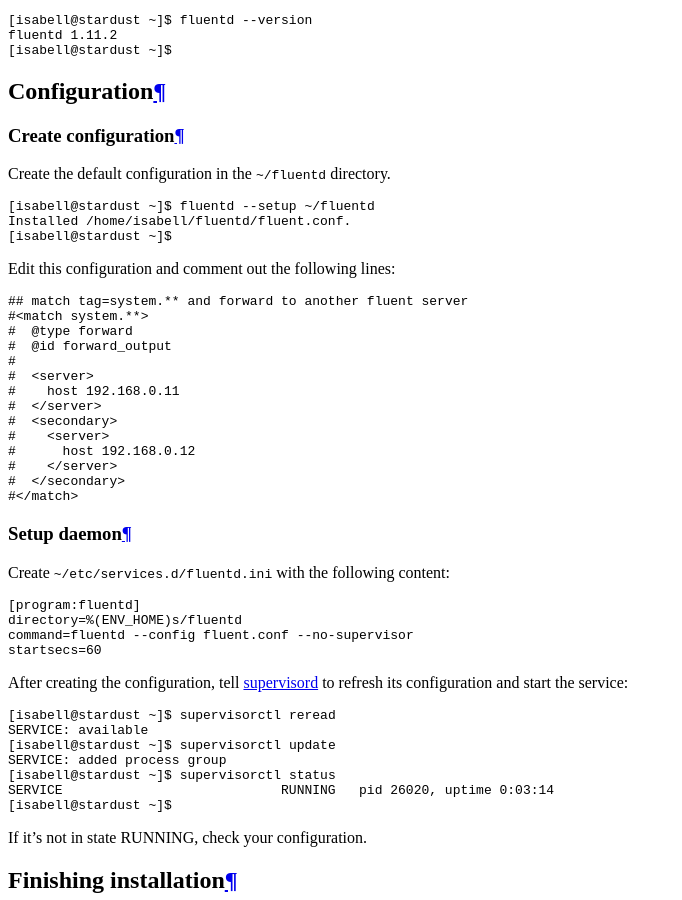
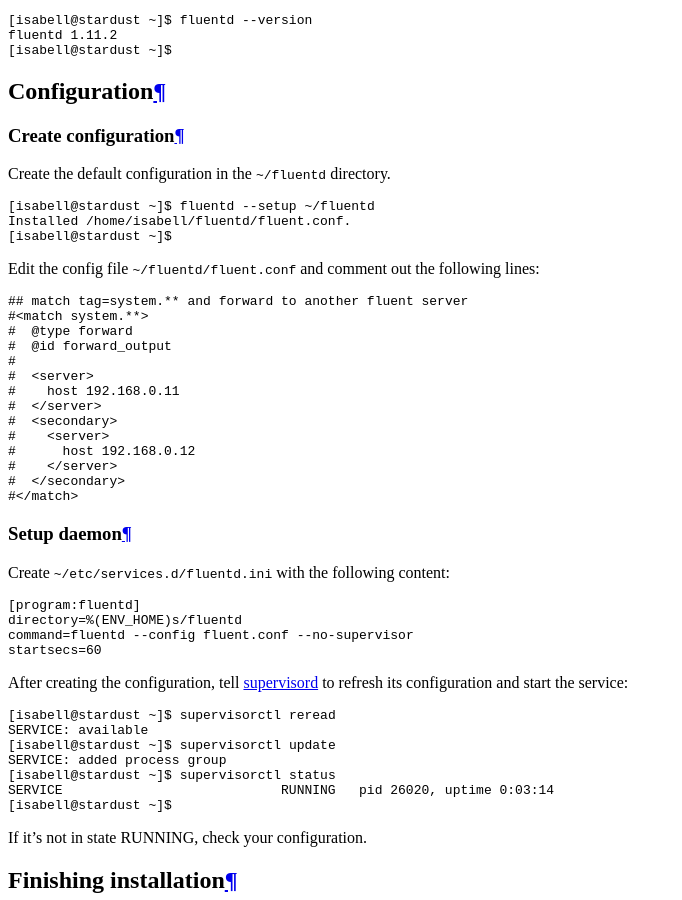
Before and after one commit to Uberspace/lab, a Sphinx documentation site: the page built from source/guide_fluentd.rst, in a window 1280 px wide and 900 px high, scrolled down 4908 px. Shown: the whole window, without its empty margins (0-682 px from the left). Built offline with Sphinx 7.4.7 and the Read the Docs theme 2.0.0, drawn with Linux system fonts in a browser that asks for light colours.

Commit message:
[fluentd] add path to config file to instructions

```diff
--- a/source/guide_fluentd.rst
+++ b/source/guide_fluentd.rst
@@ -111,7 +111,7 @@
  Installed /home/isabell/fluentd/fluent.conf.
  [isabell@stardust ~]$
 
-Edit this configuration and comment out the following lines:
+Edit the config file ``~/fluentd/fluent.conf`` and comment out the following lines:
 
 .. code-block::
 
```
